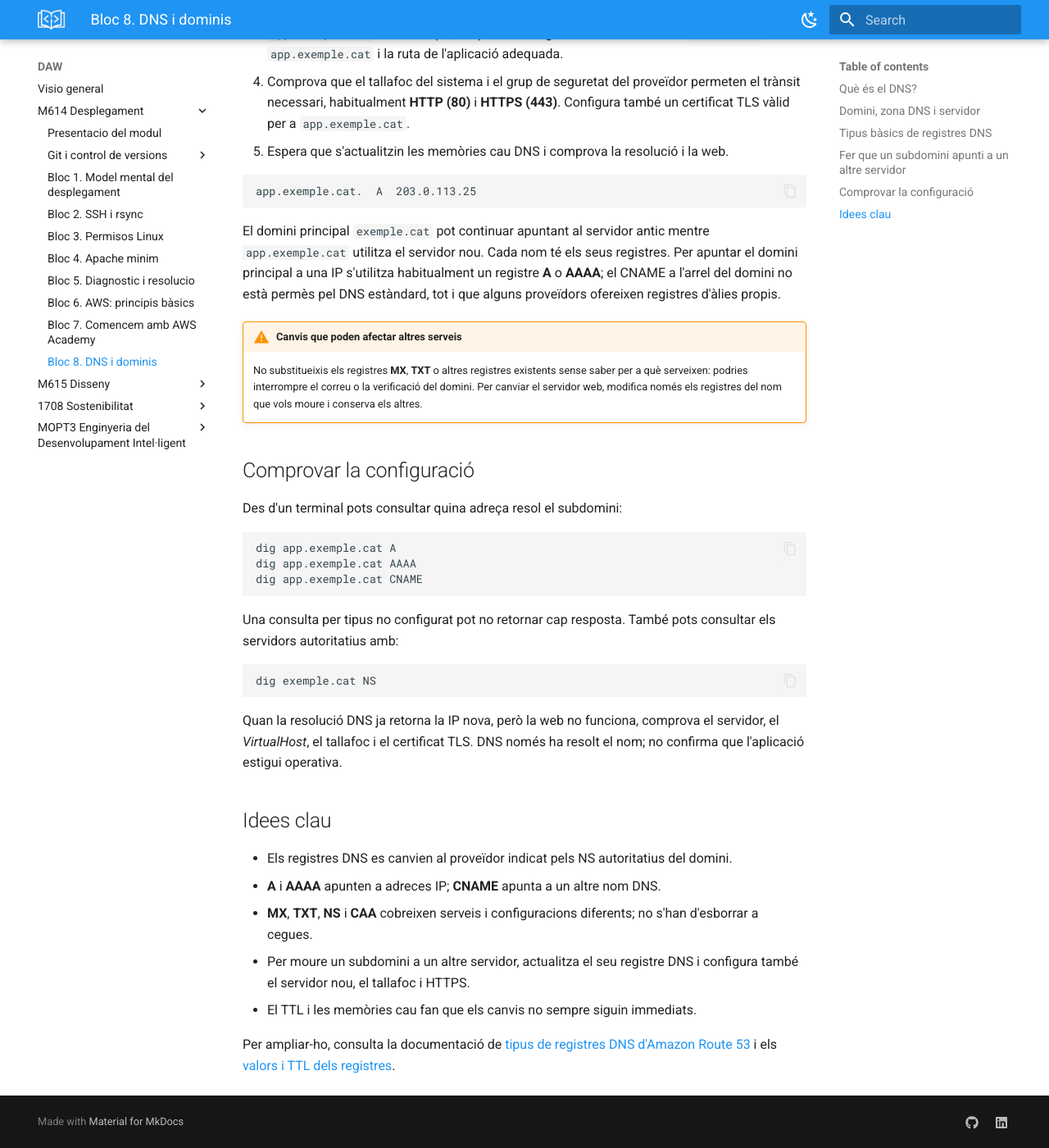
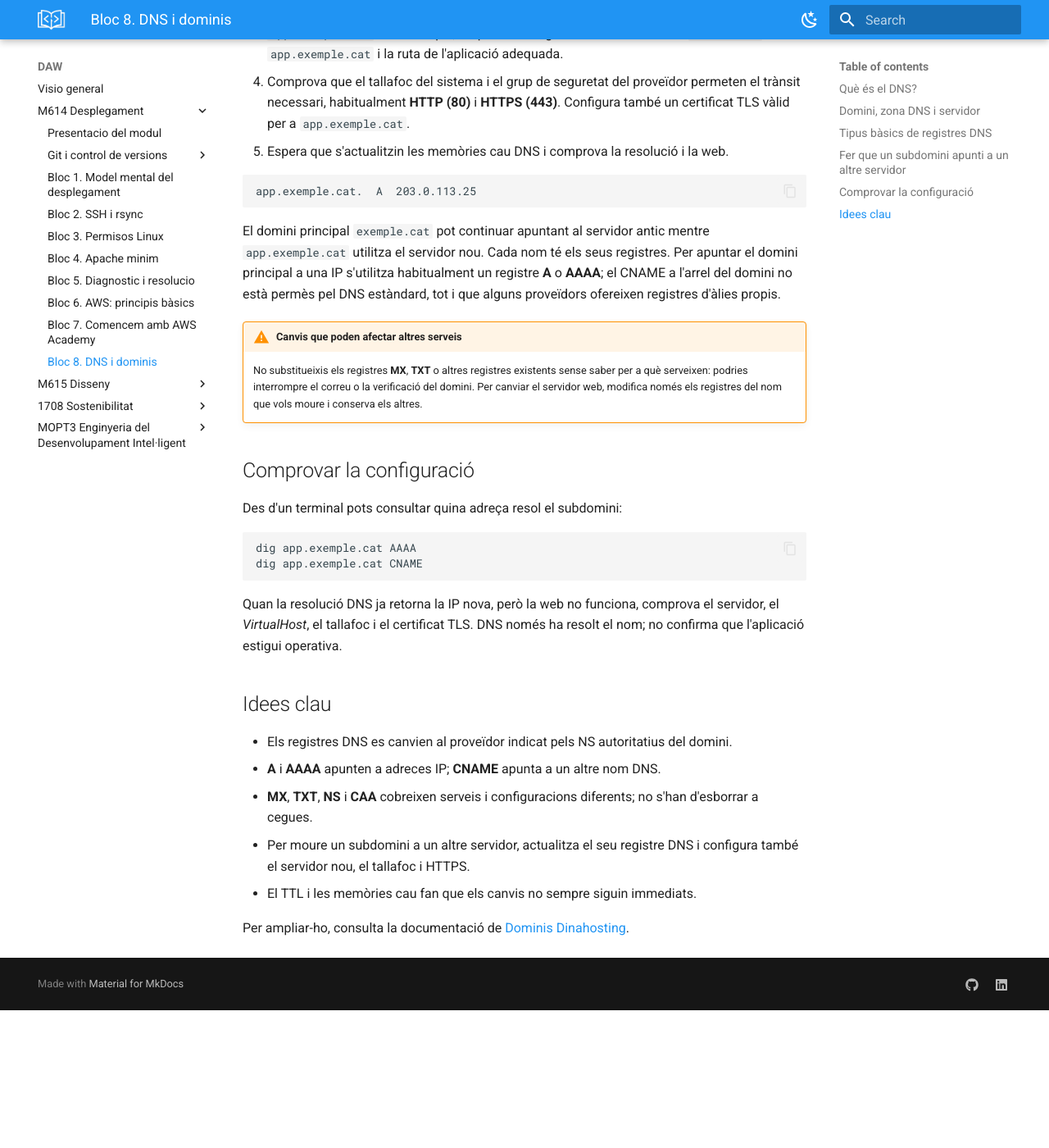
Before and after one commit to sllado1/Apunts, an MkDocs documentation site: the page built from docs/DAW/M614Desplegament/8_DNS.md, in a window 1280 px wide and 1400 px high, scrolled down 2427 px. Shown: the whole window at 82% size. Built offline with MkDocs 1.6.1 and Material for MkDocs 9.7.7, drawn with Linux system fonts in a browser that asks for light colours; after the commit the page ends 3659 px from its top, so only the background shows below that; some of the changed text lies outside the part shown.

Commit message:
Fix: DNS

````diff
--- a/docs/DAW/M614Desplegament/8_DNS.md
+++ b/docs/DAW/M614Desplegament/8_DNS.md
@@ -66,16 +66,12 @@ El domini principal `exemple.cat` pot continuar apuntant al servidor antic mentr
 Des d'un terminal pots consultar quina adreça resol el subdomini:
 
 ```bash
-dig app.exemple.cat A
+
 dig app.exemple.cat AAAA
 dig app.exemple.cat CNAME
 ```
 
-Una consulta per tipus no configurat pot no retornar cap resposta. També pots consultar els servidors autoritatius amb:
 
-```bash
-dig exemple.cat NS
-```
 
 Quan la resolució DNS ja retorna la IP nova, però la web no funciona, comprova el servidor, el *VirtualHost*, el tallafoc i el certificat TLS. DNS només ha resolt el nom; no confirma que l'aplicació estigui operativa.
 
@@ -87,4 +83,4 @@ Quan la resolució DNS ja retorna la IP nova, però la web no funciona, comprova
 - Per moure un subdomini a un altre servidor, actualitza el seu registre DNS i configura també el servidor nou, el tallafoc i HTTPS.
 - El TTL i les memòries cau fan que els canvis no sempre siguin immediats.
 
-Per ampliar-ho, consulta la documentació de [tipus de registres DNS d'Amazon Route 53](https://docs.aws.amazon.com/Route53/latest/DeveloperGuide/ResourceRecordTypes.html) i els [valors i TTL dels registres](https://docs.aws.amazon.com/Route53/latest/DeveloperGuide/resource-record-sets-values-basic.html).
+Per ampliar-ho, consulta la documentació de [Dominis Dinahosting](https://dinahosting.com/ayuda/tipos-de-registros-dns/).
````
Also changed, not shown: other parts of docs/DAW/M614Desplegament/8_DNS.md (+1 -1 lines).
